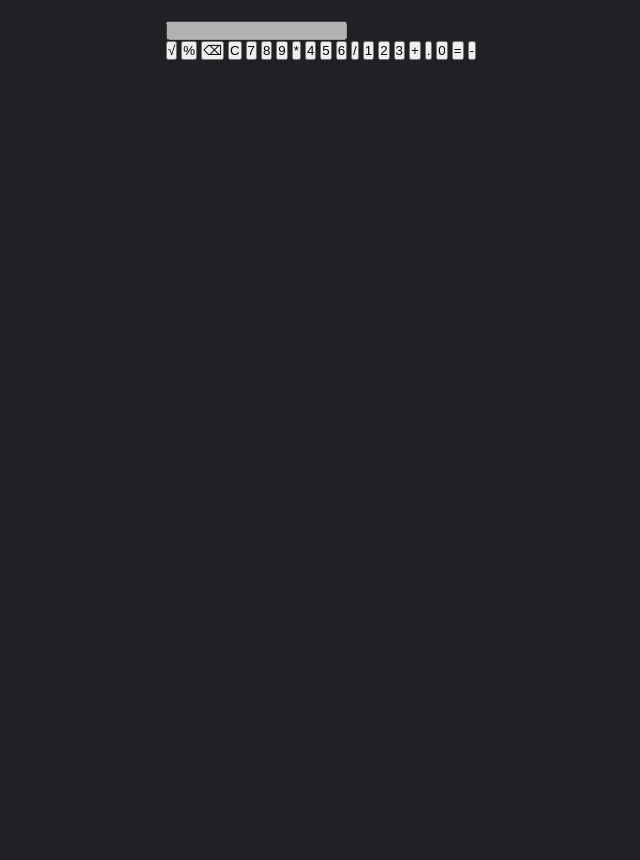
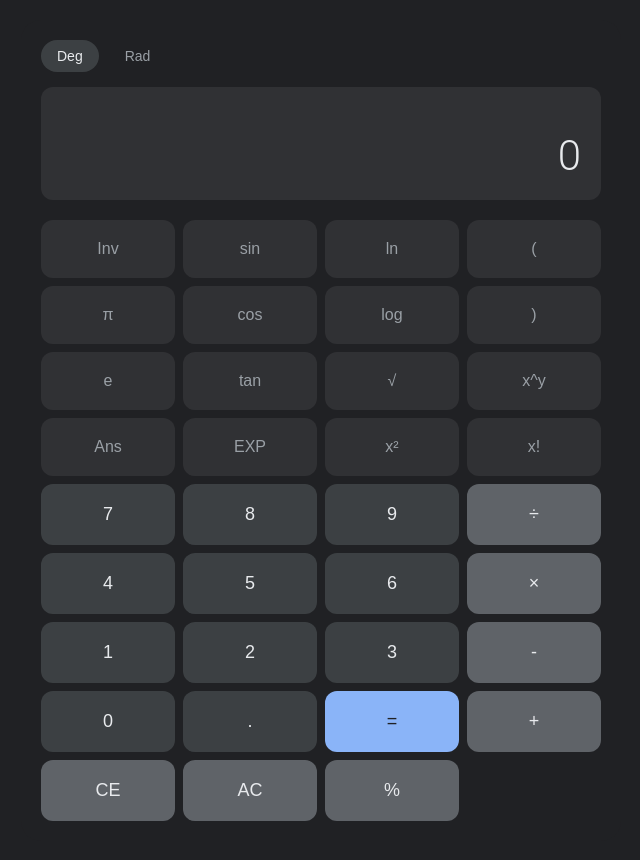
Before and after one commit to IfeoluwaCodes/Mini-calculator-, a plain HTML site: page index.html in a window 1280 px wide. Shown: the whole page, without its empty margins (319-959 px from the left). Before the commit the page ends 800 px from the top, so only its background shows below. Drawn offline with Linux system fonts and the light colour scheme.

Commit message:
Update title and enhance calculator layout

```diff
--- a/index.html
+++ b/index.html
@@ -2,43 +2,74 @@
 <html lang="en">
 <head>
     <meta charset="UTF-8">
-    <title>Mini Calculator</title>
+    <title>Mini Scientific Calculator</title>
     <link rel="stylesheet" href="Style.css">
 </head>
 <body>
+    <div class="calculator-container">
+        <div class="mode-toggle">
+            <button class="mode-btn active" onclick="setMode('deg')">Deg</button>
+            <button class="mode-btn" onclick="setMode('rad')">Rad</button>
+        </div>
 
-<div class="calculator">
-    <input type="text" id="display" disabled>
+        <div class="display">
+            <div class="previous-operand" id="previousOperand"></div>
+            <div class="current-operand" id="currentOperand">0</div>
+        </div>
 
-    <div class="buttons">
-        <button onclick="appendValue('Math.sqrt(')">√</button>
-        <button onclick="appendValue('%')">%</button>
-        <button onclick="display.value = display.value.slice(0, -1)">⌫</button>
-        <button onclick="clearDisplay()">C</button>
+        <div class="buttons-grid">
+            <!-- Scientific functions row 1 -->
+            <button class="btn btn-scientific" onclick="toggleInverse()">Inv</button>
+            <button class="btn btn-scientific" onclick="calculateFunction('sin')">sin</button>
+            <button class="btn btn-scientific" onclick="calculateFunction('ln')">ln</button>
+            <button class="btn btn-scientific" onclick="appendNumber('(')">(</button>
 
-        <button onclick="appendValue('7')">7</button>
-        <button onclick="appendValue('8')">8</button>
-        <button onclick="appendValue('9')">9</button>
-        <button onclick="appendValue('*')">*</button>
+            <!-- Scientific functions row 2 -->
+            <button class="btn btn-scientific" onclick="appendNumber('π')">π</button>
+            <button class="btn btn-scientific" onclick="calculateFunction('cos')">cos</button>
+            <button class="btn btn-scientific" onclick="calculateFunction('log')">log</button>
+            <button class="btn btn-scientific" onclick="appendNumber(')')">)</button>
 
-        <button onclick="appendValue('4')">4</button>
-        <button onclick="appendValue('5')">5</button>
-        <button onclick="appendValue('6')">6</button>
-        <button onclick="appendValue('/')">/</button>
+            <!-- Scientific functions row 3 -->
+            <button class="btn btn-scientific" onclick="appendNumber('e')">e</button>
+            <button class="btn btn-scientific" onclick="calculateFunction('tan')">tan</button>
+            <button class="btn btn-scientific" onclick="calculateFunction('sqrt')">√</button>
+            <button class="btn btn-scientific" onclick="appendOperator('^')">x^y</button>
 
-        <button onclick="appendValue('1')">1</button>
-        <button onclick="appendValue('2')">2</button>
-        <button onclick="appendValue('3')">3</button>
-        <button onclick="appendValue('+')">+</button>
+            <!-- Scientific functions row 4 -->
+            <button class="btn btn-scientific" onclick="getAns()">Ans</button>
+            <button class="btn btn-scientific" onclick="appendOperator('exp')">EXP</button>
+            <button class="btn btn-scientific" onclick="calculateFunction('x²')">x²</button>
+            <button class="btn btn-scientific" onclick="calculateFunction('!')">x!</button>
 
-        <button onclick="appendValue('.')">.</button>
-        <button onclick="appendValue('0')">0</button>
-        <button onclick="calculate()">=</button>
-        <button onclick="appendValue('-')">-</button>
+            <!-- Main calculator -->
+            <button class="btn btn-number" onclick="appendNumber('7')">7</button>
+            <button class="btn btn-number" onclick="appendNumber('8')">8</button>
+            <button class="btn btn-number" onclick="appendNumber('9')">9</button>
+            <button class="btn btn-operator" onclick="appendOperator('÷')">÷</button>
 
+            <button class="btn btn-number" onclick="appendNumber('4')">4</button>
+            <button class="btn btn-number" onclick="appendNumber('5')">5</button>
+            <button class="btn btn-number" onclick="appendNumber('6')">6</button>
+            <button class="btn btn-operator" onclick="appendOperator('×')">×</button>
+
+            <button class="btn btn-number" onclick="appendNumber('1')">1</button>
+            <button class="btn btn-number" onclick="appendNumber('2')">2</button>
+            <button class="btn btn-number" onclick="appendNumber('3')">3</button>
+            <button class="btn btn-operator" onclick="appendOperator('-')">-</button>
+
+            <button class="btn btn-number btn-zero" onclick="appendNumber('0')">0</button>
+            <button class="btn btn-number" onclick="appendNumber('.')">.</button>
+            <button class="btn btn-equals" onclick="calculate()">=</button>
+            <button class="btn btn-operator" onclick="appendOperator('+')">+</button>
+
+            <!-- Bottom row -->
+            <button class="btn btn-clear" onclick="clearEntry()">CE</button>
+            <button class="btn btn-clear" onclick="clearAll()">AC</button>
+            <button class="btn btn-operator" onclick="appendOperator('%')">%</button>
+        </div>
     </div>
-</div>
 
-<script src="Script.js"></script>
+
 </body>
 </html>
```
